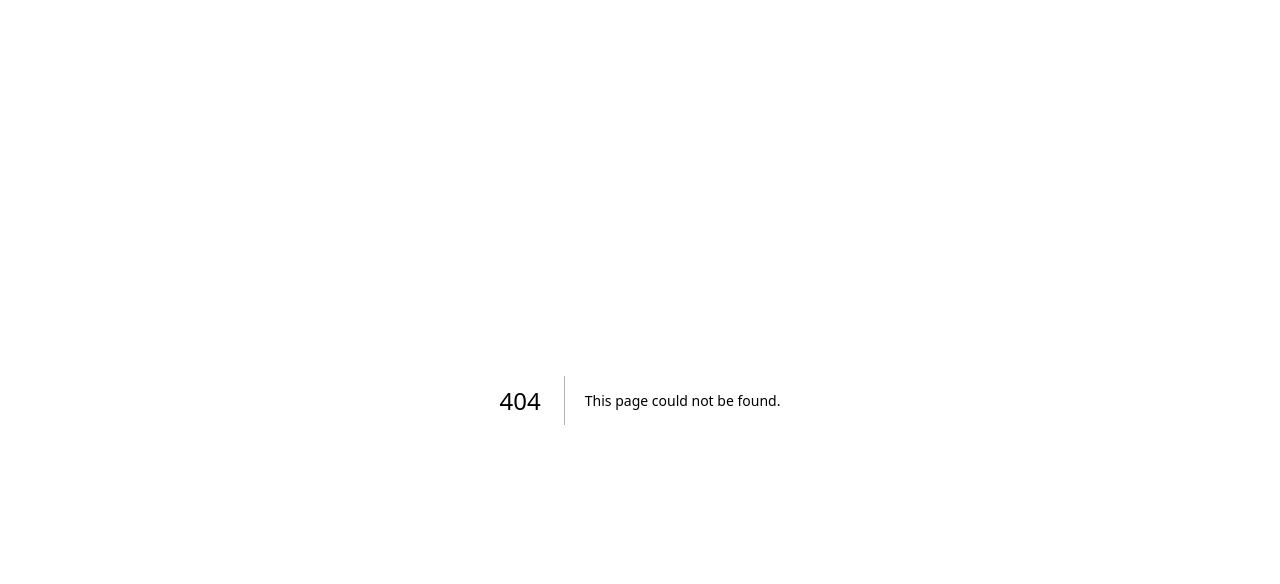
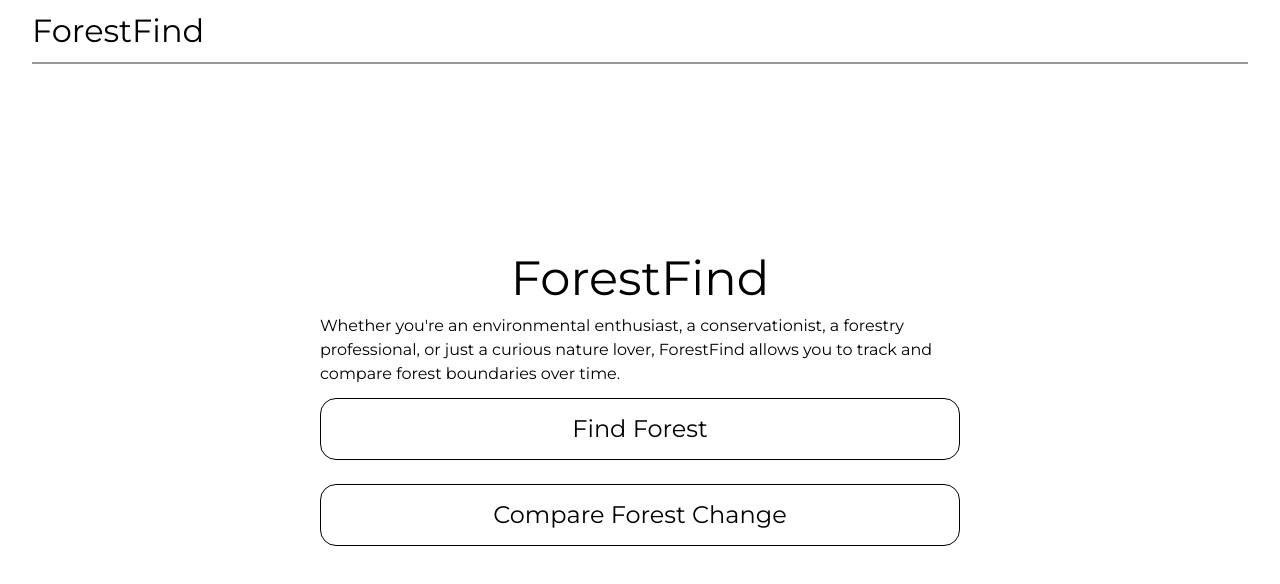
Before and after one commit to stjianqing/aiforevil, a Next.js app in the folder my-nextjs-app/: page /compareforestchange/coordinates in a window 1280 px wide. Before the commit this address had no page. Shown: the top 584 px of the page. Built offline with nearby package versions, Linux system fonts and the light colour scheme.

Commit message:
home page template

```diff
--- /dev/null
+++ b/my-nextjs-app/src/components/header.tsx
@@ -0,0 +1,11 @@
+export const Header: React.FC = () => {
+  return (
+    <div className="w-screen h-[4rem] flex justify-center absolute">
+      <div className="w-[95%] h-[4rem] flex items-center text-[2rem] border-b-2 border-[#969696]">
+        ForestFind
+      </div>
+    </div>
+  );
+};
+
+export default Header;
--- a/my-nextjs-app/src/pages/_app.tsx
+++ b/my-nextjs-app/src/pages/_app.tsx
@@ -1,6 +1,15 @@
-import '@/styles/globals.css'
-import type { AppProps } from 'next/app'
+import "@/styles/globals.css";
+import type { AppProps } from "next/app";
+import { Montserrat } from "next/font/google";
+import Header from "@/components/header";
+
+const inter = Montserrat({ subsets: ["latin"] });
 
 export default function App({ Component, pageProps }: AppProps) {
-  return <Component {...pageProps} />
+  return (
+    <main className={inter.className}>
+      <Header />
+      <Component {...pageProps} />
+    </main>
+  );
 }
--- /dev/null
+++ b/my-nextjs-app/src/pages/compareforestchange/coordinates.tsx
@@ -0,0 +1,33 @@
+import React, { useState, createRef, useEffect } from "react";
+// import Cropper, { ReactCropperElement } from "react-cropper";
+// import "cropperjs/dist/cropper.css";
+import Image from "next/image";
+import Link from "next/link";
+
+// const defaultSrc = "/small.jpg";
+
+export const Home: React.FC = () => {
+  function handleFindForest() {}
+
+  function handleForestChange() {}
+  return (
+    <div className="flex w-screen h-screen flex-col justify-center items-center  ">
+      <h1 className="text-[3rem]">ForestFind</h1>
+      <p className="w-1/2">
+        Whether you're an environmental enthusiast, a conservationist, a
+        forestry professional, or just a curious nature lover, ForestFind allows
+        you to track and compare forest boundaries over time.
+      </p>
+
+      <button className="border border-black w-1/2 text-[1.5rem] h-fit p-3 m-3 rounded-2xl focus:bg-slate-300 hover:bg-slate-300">
+        <Link href="/coordinates">Find Forest</Link>
+      </button>
+
+      <button className="border border-black w-1/2 text-[1.5rem] h-fit p-3 m-3 rounded-2xl focus:bg-slate-300 hover:bg-slate-300">
+        <Link href="/coordinates">Compare Forest Change</Link>
+      </button>
+    </div>
+  );
+};
+
+export default Home;
--- /dev/null
+++ b/my-nextjs-app/src/pages/coordinates.tsx
@@ -0,0 +1,157 @@
+import React, { useState, createRef, useEffect } from "react";
+import Cropper, { ReactCropperElement } from "react-cropper";
+import "cropperjs/dist/cropper.css";
+import Image from "next/image";
+import small from "public/small.jpg";
+
+const defaultSrc = "/small.jpg";
+
+export const InputCoordinates: React.FC = () => {
+  const [image, setImage] = useState(defaultSrc);
+  const [cropData, setCropData] = useState("#");
+  const cropperRef = createRef<ReactCropperElement>();
+  const [latitude, setLatitude] = useState(0);
+  const [longitude, setLongitude] = useState(0);
+  const [date, setDate] = useState(0);
+  const [cropped, setCropped] = useState(false);
+  const [croppedCoords, setCroppedCoords] = useState({
+    x1: 0,
+    y1: 0,
+    x2: 0,
+    y2: 0,
+  });
+
+  function handleLatitudeChange(e) {
+    setLatitude(e.target.value);
+  }
+  function handleLongitudeChange(e) {
+    setLongitude(e.target.value);
+  }
+
+  function handleDateChange(e) {
+    setDate(e.target.value);
+  }
+
+  //x1,y1 is top right, x2,y2 is bottom left
+  function getDistance() {
+    const x1 = croppedCoords.x1;
+    const x2 = croppedCoords.x2;
+    const y1 = croppedCoords.y1;
+    const y2 = croppedCoords.y2;
+
+    const x_dist_real = (x1 - x2) * 10000;
+    const y_dist_real = (y2 - y1) * 10000;
+  }
+
+  useEffect(() => {
+    console.log(croppedCoords);
+    getDistance();
+  }, [croppedCoords]);
+
+  const getCropData = () => {
+    if (typeof cropperRef.current?.cropper !== "undefined") {
+      console.log(typeof cropperRef.current?.cropper.getCanvasData());
+      const coords = {
+        x1:
+          (cropperRef.current?.cropper.getCropBoxData().left +
+            cropperRef.current?.cropper.getCropBoxData().width) /
+          cropperRef.current?.cropper.getContainerData().width,
+        y1:
+          cropperRef.current?.cropper.getCropBoxData().top /
+          cropperRef.current?.cropper.getContainerData().height,
+        x2:
+          cropperRef.current?.cropper.getCropBoxData().left /
+          cropperRef.current?.cropper.getContainerData().width,
+        y2:
+          (cropperRef.current?.cropper.getCropBoxData().top +
+            cropperRef.current?.cropper.getCropBoxData().height) /
+          cropperRef.current?.cropper.getContainerData().height,
+      };
+      setCroppedCoords(coords);
+      console.log(
+        cropperRef.current?.cropper.getContainerData().height,
+        "container height"
+      );
+      console.log(
+        cropperRef.current?.cropper.getContainerData().width,
+        "container width"
+      );
+      console.log(
+        cropperRef.current?.cropper.getCropBoxData().height,
+        "cropbox height"
+      );
+      console.log(
+        cropperRef.current?.cropper.getCropBoxData().width,
+        "cropbox width"
+      );
+      console.log(cropperRef.current?.cropper.getCropBoxData(), "cropbox data");
+      setCropData(cropperRef.current?.cropper.getCroppedCanvas().toDataURL());
+    }
+    setCropped(true);
+  };
+
+  return (
+    <div className="flex w-screen h-screen flex-col ">
+      <div className="flex flex-row w-full flex-wrap ">
+        <div className="flex flex-col m-5">
+          <p>Latitude</p>
+          <input
+            type="text"
+            className="border-black border"
+            onChange={handleLatitudeChange}
+          ></input>
+        </div>
+        <div className="flex flex-col m-5">
+          <p>Longitude</p>
+          <input
+            type="text"
+            className="border-black border"
+            onChange={handleLongitudeChange}
+          ></input>
+        </div>
+        <input
+          type="date"
+          className="h-[2rem] mt-10 border-black border"
+          onChange={handleDateChange}
+        ></input>
+      </div>
+      <button
+        // onClick={handleImage}
+        onClick={getCropData}
+        className="w-fit border border-black p-2 m-5"
+      >
+        Crop
+      </button>
+
+      <div className="flex flex-row w-screen">
+        <Cropper
+          ref={cropperRef}
+          // style={{ height: "10rem", width: "10rem" }}
+          className="w-[400px] h-[400px] m-5"
+          // zoomTo={0.05}
+          zoomable={false}
+          initialAspectRatio={1}
+          preview=".img-preview"
+          src={image}
+          viewMode={1}
+          minCropBoxHeight={2}
+          minCropBoxWidth={2}
+          background={false}
+          responsive={true}
+          autoCropArea={0.5}
+          checkOrientation={false} // https://github.com/fengyuanchen/cropperjs/issues/671
+          guides={true}
+        />
+        {cropped ? (
+          <img
+            className="w-[25rem] h-[25rem] object-contain m-5"
+            src={cropData}
+            alt="cropped"
+          />
+        ) : null}
+      </div>
+    </div>
+  );
+};
+
+export default InputCoordinates;
--- /dev/null
+++ b/my-nextjs-app/src/pages/findforest/coordinates.tsx
@@ -0,0 +1,18 @@
+import React, { useState, createRef, useEffect } from "react";
+// import Cropper, { ReactCropperElement } from "react-cropper";
+// import "cropperjs/dist/cropper.css";
+import Image from "next/image";
+import Link from "next/link";
+
+// const defaultSrc = "/small.jpg";
+
+export const Home: React.FC = () => {
+  function handleFindForest() {}
+
+  function handleForestChange() {}
+  return (
+    <div className="flex w-screen h-screen flex-col justify-center items-center  "></div>
+  );
+};
+
+export default Home;
--- a/my-nextjs-app/src/pages/index.tsx
+++ b/my-nextjs-app/src/pages/index.tsx
@@ -1,170 +1,126 @@
 import React, { useState, createRef, useEffect } from "react";
-import Cropper, { ReactCropperElement } from "react-cropper";
-import "cropperjs/dist/cropper.css";
-import Image from "next/image";
-import small from "public/small.jpg";
+// import Cropper, { ReactCropperElement } from "react-cropper";
+// import "cropperjs/dist/cropper.css";
+import { useRouter } from "next/router";
 
-const defaultSrc = "/small.jpg";
+// const defaultSrc = "/small.jpg";
 
 export const Home: React.FC = () => {
-  const [image, setImage] = useState(defaultSrc);
-  const [cropData, setCropData] = useState("#");
-  const cropperRef = createRef<ReactCropperElement>();
-  const [latitude, setLatitude] = useState(0);
-  const [longitude, setLongitude] = useState(0);
-  const [date, setDate] = useState(0);
-  const [cropped, setCropped] = useState(false);
-  const [croppedCoords, setCroppedCoords] = useState({
-    x1: 0,
-    y1: 0,
-    x2: 0,
-    y2: 0,
-  });
-
-  function handleLatitudeChange(e) {
-    setLatitude(e.target.value);
-  }
-  function handleLongitudeChange(e) {
-    setLongitude(e.target.value);
+  const router = useRouter();
+  function handleFindForest() {
+    router.push("/findforest/coordinates");
   }
 
-  function handleDateChange(e) {
-    setDate(e.target.value);
+  function handleForestChange() {
+    router.push("/compareforestchange/coordinates");
   }
+  return (
+    <div className="flex w-screen h-screen flex-col justify-center items-center  ">
+      <h1 className="text-[3rem]">ForestFind</h1>
+      <p className="w-1/2">
+        Whether you're an environmental enthusiast, a conservationist, a
+        forestry professional, or just a curious nature lover, ForestFind allows
+        you to track and compare forest boundaries over time.
+      </p>
 
-  //x1,y1 is top right, x2,y2 is bottom left
-  function getDistance() {
-    const x1 = croppedCoords.x1;
-    const x2 = croppedCoords.x2;
-    const y1 = croppedCoords.y1;
-    const y2 = croppedCoords.y2;
-
-    const x_dist_real = (x1 - x2) * 10000;
-    const y_dist_real = (y2 - y1) * 10000;
-  }
-
-  useEffect(() => {
-    console.log(croppedCoords);
-    getDistance();
-  }, [croppedCoords]);
-
-  const getCropData = () => {
-    if (typeof cropperRef.current?.cropper !== "undefined") {
-      console.log(typeof cropperRef.current?.cropper.getCanvasData());
-      const coords = {
-        x1:
-          (cropperRef.current?.cropper.getCropBoxData().left +
-            cropperRef.current?.cropper.getCropBoxData().width) /
-          cropperRef.current?.cropper.getContainerData().width,
-        y1:
-          cropperRef.current?.cropper.getCropBoxData().top /
-          cropperRef.current?.cropper.getContainerData().height,
-        x2:
-          cropperRef.current?.cropper.getCropBoxData().left /
-          cropperRef.current?.cropper.getContainerData().width,
-        y2:
-          (cropperRef.current?.cropper.getCropBoxData().top +
-            cropperRef.current?.cropper.getCropBoxData().height) /
-          cropperRef.current?.cropper.getContainerData().height,
-      };
-      setCroppedCoords(coords);
-      console.log(
-        cropperRef.current?.cropper.getContainerData().height,
-        "container height"
-      );
-      console.log(
-        cropperRef.current?.cropper.getContainerData().width,
-        "container width"
-      );
-      console.log(
-        cropperRef.current?.cropper.getCropBoxData().height,
-        "cropbox height"
-      );
-      console.log(
-        cropperRef.current?.cropper.getCropBoxData().width,
-        "cropbox width"
-      );
-      console.log(cropperRef.current?.cropper.getCropBoxData(), "cropbox data");
-      setCropData(cropperRef.current?.cropper.getCroppedCanvas().toDataURL());
-    }
-    setCropped(true);
-  };
-
-  return (
-    <div className="flex w-screen h-screen flex-col ">
-      <div className="flex flex-row w-full flex-wrap ">
-        <div className="flex flex-col m-5">
-          <p>Latitude</p>
-          <input
-            type="text"
-            className="border-black border"
-            onChange={handleLatitudeChange}
-          ></input>
-        </div>
-        <div className="flex flex-col m-5">
-          <p>Longitude</p>
-          <input
-            type="text"
-            className="border-black border"
-            onChange={handleLongitudeChange}
-          ></input>
-        </div>
-        <input
-          type="date"
-          className="h-[2rem] mt-10 border-black border"
-          onChange={handleDateChange}
-        ></input>
-      </div>
       <button
-        // onClick={handleImage}
-        onClick={getCropData}
-        className="w-fit border border-black p-2 m-5"
+        onClick={handleFindForest}
+        className="border border-black w-1/2 text-[1.5rem] h-fit p-3 m-3 rounded-2xl focus:bg-slate-300 hover:bg-slate-300"
       >
-        Crop
+        Find Forest
       </button>
 
-      <div className="flex flex-row w-screen">
-        <Cropper
-          ref={cropperRef}
-          // style={{ height: "10rem", width: "10rem" }}
-          className="w-[400px] h-[400px] m-5"
-          // zoomTo={0.05}
-          zoomable={false}
-          initialAspectRatio={1}
-          preview=".img-preview"
-          src={image}
-          viewMode={1}
-          minCropBoxHeight={2}
-          minCropBoxWidth={2}
-          background={false}
-          responsive={true}
-          autoCropArea={0.5}
-          checkOrientation={false} // https://github.com/fengyuanchen/cropperjs/issues/671
-          guides={true}
-        />
-        {cropped ? (
-          <img
-            className="w-[25rem] h-[25rem] object-contain m-5"
-            src={cropData}
-            alt="cropped"
-          />
-        ) : null}
-      </div>
+      <button
+        onClick={handleForestChange}
+        className="border border-black w-1/2 text-[1.5rem] h-fit p-3 m-3 rounded-2xl focus:bg-slate-300 hover:bg-slate-300"
+      >
+        Compare Forest Change
+      </button>
     </div>
   );
 };
 
 export default Home;
 
-// async function handleImage() {
-//   // Read the JP2 image from the file system.
-//   const jp2ImageBuffer = await fs.readFile("images/test.jp2");
+// const [image, setImage] = useState(defaultSrc);
+// const [cropData, setCropData] = useState("#");
+// const cropperRef = createRef<ReactCropperElement>();
+// const [latitude, setLatitude] = useState(0);
+// const [longitude, setLongitude] = useState(0);
+// const [date, setDate] = useState(0);
+// const [cropped, setCropped] = useState(false);
+// const [croppedCoords, setCroppedCoords] = useState({
+//   x1: 0,
+//   y1: 0,
+//   x2: 0,
+//   y2: 0,
+// });
 
-//   // Convert the JP2 image to a JPEG image.
-//   const jpgImageBuffer = await sharp(jp2ImageBuffer)
-//     .toFormat("jpeg")
-//     .toBuffer();
+// function handleLatitudeChange(e) {
+//   setLatitude(e.target.value);
+// }
+// function handleLongitudeChange(e) {
+//   setLongitude(e.target.value);
+// }
 
-//   // Write the JPEG image to the file system.
-//   await fs.writeFile("images/test.jpg", jpgImageBuffer);
+// function handleDateChange(e) {
+//   setDate(e.target.value);
 // }
+
+// //x1,y1 is top right, x2,y2 is bottom left
+// function getDistance() {
+//   const x1 = croppedCoords.x1;
+//   const x2 = croppedCoords.x2;
+//   const y1 = croppedCoords.y1;
+//   const y2 = croppedCoords.y2;
+
+//   const x_dist_real = (x1 - x2) * 10000;
+//   const y_dist_real = (y2 - y1) * 10000;
+// }
+
+// useEffect(() => {
+//   console.log(croppedCoords);
+//   getDistance();
+// }, [croppedCoords]);
+
+// const getCropData = () => {
+//   if (typeof cropperRef.current?.cropper !== "undefined") {
+//     console.log(typeof cropperRef.current?.cropper.getCanvasData());
+//     const coords = {
+//       x1:
+//         (cropperRef.current?.cropper.getCropBoxData().left +
+//           cropperRef.current?.cropper.getCropBoxData().width) /
+//         cropperRef.current?.cropper.getContainerData().width,
+//       y1:
+//         cropperRef.current?.cropper.getCropBoxData().top /
+//         cropperRef.current?.cropper.getContainerData().height,
+//       x2:
+//         cropperRef.current?.cropper.getCropBoxData().left /
+//         cropperRef.current?.cropper.getContainerData().width,
+//       y2:
+//         (cropperRef.current?.cropper.getCropBoxData().top +
+//           cropperRef.current?.cropper.getCropBoxData().height) /
+//         cropperRef.current?.cropper.getContainerData().height,
+//     };
+//     setCroppedCoords(coords);
+//     console.log(
+//       cropperRef.current?.cropper.getContainerData().height,
+//       "container height"
+//     );
+//     console.log(
+//       cropperRef.current?.cropper.getContainerData().width,
+//       "container width"
+//     );
+//     console.log(
+//       cropperRef.current?.cropper.getCropBoxData().height,
+//       "cropbox height"
+//     );
+//     console.log(
+//       cropperRef.current?.cropper.getCropBoxData().width,
+//       "cropbox width"
+//     );
+//     console.log(cropperRef.current?.cropper.getCropBoxData(), "cropbox data");
+//     setCropData(cropperRef.current?.cropper.getCroppedCanvas().toDataURL());
+//   }
+//   setCropped(true);
+// };
```
